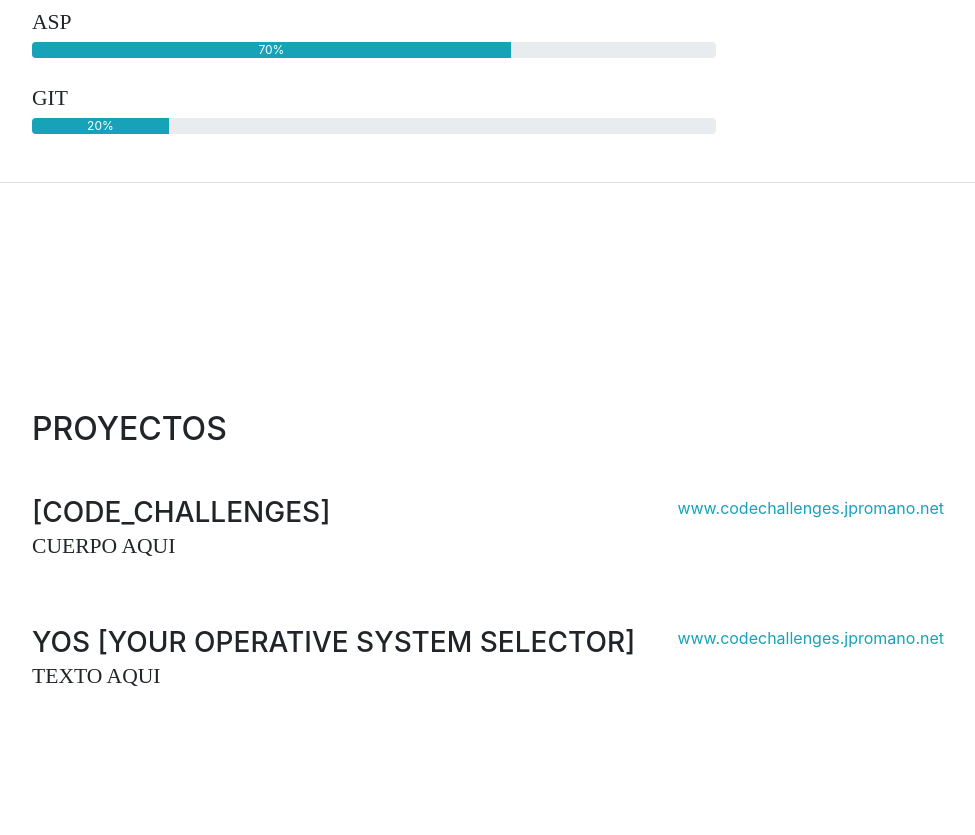
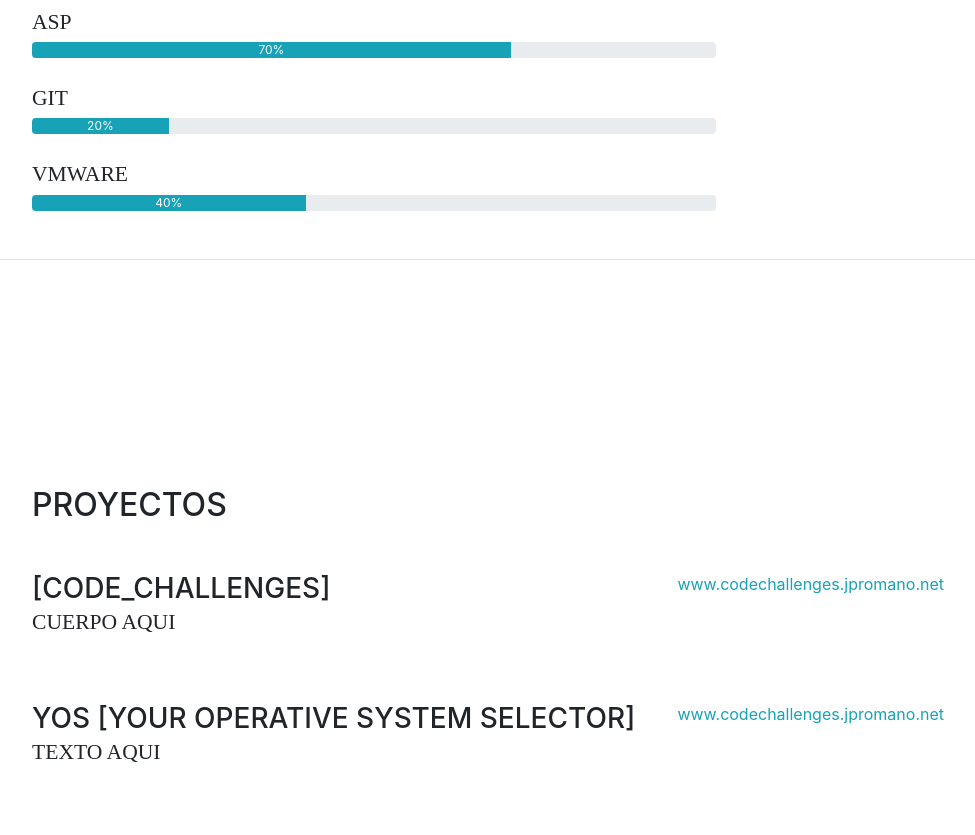
Before and after one commit to jpromanonet/personalSite, a website with bundled scripts: page 02_New_Site/index.html in a window 1280 px wide. Shown: the part 2340-3175 px from the top of the page, without its empty margins (288-1263 px from the left). Built offline with nearby package versions, Linux system fonts and the light colour scheme; a web font is replaced by a local one.

Commit message:
More skills

```diff
--- a/02_New_Site/index.html
+++ b/02_New_Site/index.html
@@ -250,6 +250,11 @@
               <div class="progress" style='width: 75%'>
                 <div class="progress-bar bg-info" role="progressbar" style="width: 20%" aria-valuenow="25" aria-valuemin="0" aria-valuemax="100">20%</div>
               </div>
+            </br>
+            <div class="subheading mb-1">VMWare</div>
+              <div class="progress" style='width: 75%'>
+                <div class="progress-bar bg-info" role="progressbar" style="width: 40%" aria-valuenow="25" aria-valuemin="0" aria-valuemax="100">40%</div>
+              </div>
         </div>
       </section>
 
```
